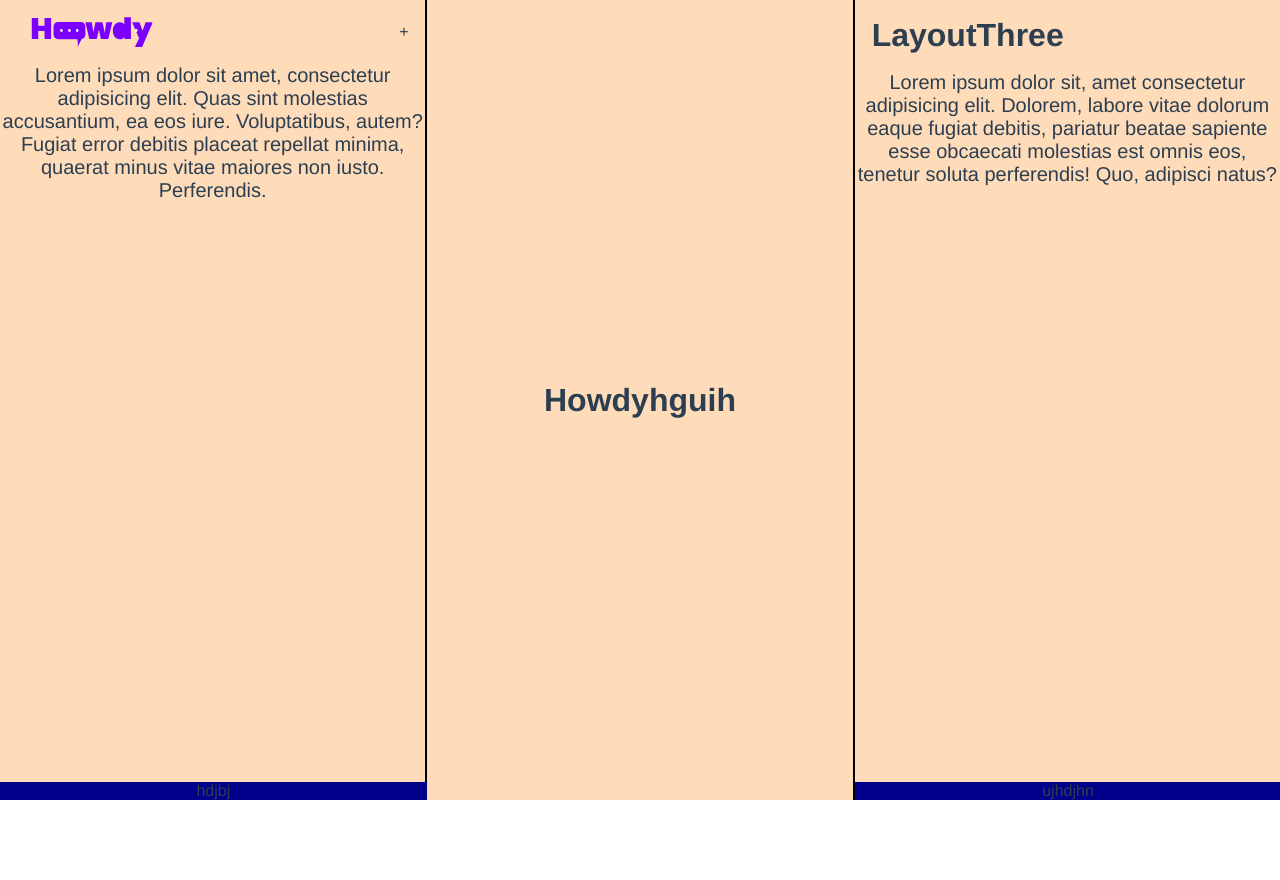
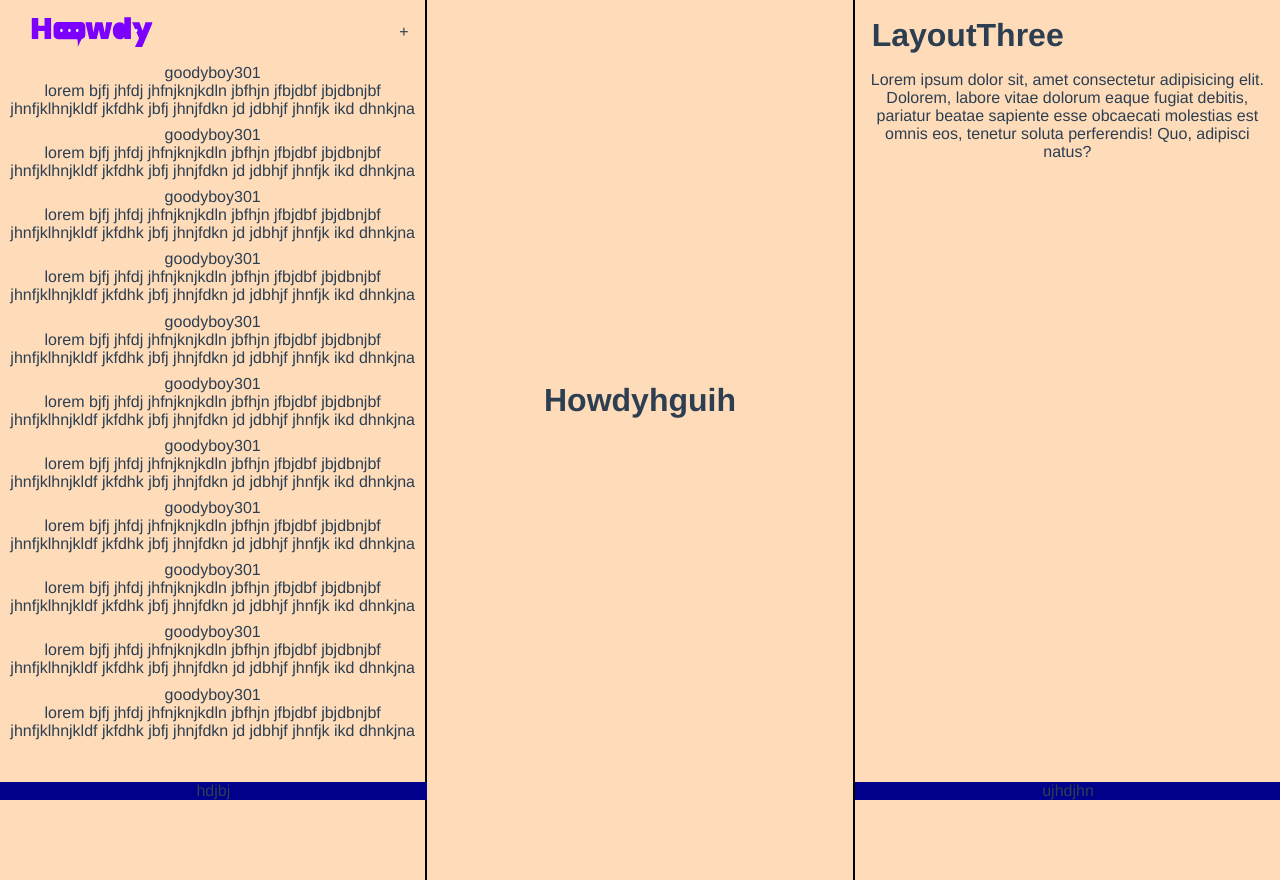
Before and after one commit to GoodyBoy301/Howdy-Frontend, a Vue app: page / in a window 1280 px wide. Before the commit the page ends 800 px from the top, so only its background shows below. Built offline with nearby package versions, Linux system fonts and the light colour scheme.

Commit message:
add static posts

```diff
--- a/src/components/Body.vue
+++ b/src/components/Body.vue
@@ -10,6 +10,10 @@ export default {};
 
 <style scoped>
 .body {
-  font-size: 20px;
+  font-size: 16px;
+  margin: 2%;
+  padding-bottom: 10vh;
+  height: 100vh;
+  overflow: scroll;
 }
 </style>
--- a/src/components/LayoutOne/index.vue
+++ b/src/components/LayoutOne/index.vue
@@ -6,11 +6,13 @@
       ></Tab
     >
     <Body
-      ><div>
-        Lorem ipsum dolor sit amet, consectetur adipisicing elit. Quas sint
-        molestias accusantium, ea eos iure. Voluptatibus, autem? Fugiat error
-        debitis placeat repellat minima, quaerat minus vitae maiores non iusto.
-        Perferendis.
+      ><div class="articles">
+        <article v-for="post in posts" :key="post.id">
+          <div class="post">
+            {{ post.author }}
+          </div>
+          <div>{{ post.content }}</div>
+        </article>
       </div></Body
     >
     <Footer>hdjbj</Footer>
@@ -22,8 +24,24 @@ import Body from "../Body.vue";
 import Footer from "../Footer.vue";
 import Tab from "../Tab.vue";
 
-import LogoText from "../../assets/Howdy.png";
+import posts from "../../data/posts";
+
 export default {
   components: { Tab, Body, Footer },
+  data() {
+    return {
+      posts,
+    };
+  },
 };
 </script>
+
+<style scoped>
+.articles {
+}
+article {
+  background: var(--primary);
+  margin-bottom: 2%;
+  border-radius: 2%;
+}
+</style>
--- /dev/null
+++ b/src/data/posts.js
@@ -0,0 +1,79 @@
+export default [
+  {
+    id: "uuhujhg76878",
+    author: "goodyboy301",
+    content:
+      "lorem bjfj jhfdj jhfnjknjkdln jbfhjn jfbjdbf jbjdbnjbf jhnfjklhnjkldf jkfdhk jbfj jhnjfdkn jd jdbhjf jhnfjk ikd dhnkjna",
+    likes: 32,
+  },
+  {
+    id: "uuhujhg76878",
+    author: "goodyboy301",
+    content:
+      "lorem bjfj jhfdj jhfnjknjkdln jbfhjn jfbjdbf jbjdbnjbf jhnfjklhnjkldf jkfdhk jbfj jhnjfdkn jd jdbhjf jhnfjk ikd dhnkjna",
+    likes: 32,
+  },
+  {
+    id: "uuhujhg76878",
+    author: "goodyboy301",
+    content:
+      "lorem bjfj jhfdj jhfnjknjkdln jbfhjn jfbjdbf jbjdbnjbf jhnfjklhnjkldf jkfdhk jbfj jhnjfdkn jd jdbhjf jhnfjk ikd dhnkjna",
+    likes: 32,
+  },
+  {
+    id: "uuhujhg76878",
+    author: "goodyboy301",
+    content:
+      "lorem bjfj jhfdj jhfnjknjkdln jbfhjn jfbjdbf jbjdbnjbf jhnfjklhnjkldf jkfdhk jbfj jhnjfdkn jd jdbhjf jhnfjk ikd dhnkjna",
+    likes: 32,
+  },
+  {
+    id: "uuhujhg76878",
+    author: "goodyboy301",
+    content:
+      "lorem bjfj jhfdj jhfnjknjkdln jbfhjn jfbjdbf jbjdbnjbf jhnfjklhnjkldf jkfdhk jbfj jhnjfdkn jd jdbhjf jhnfjk ikd dhnkjna",
+    likes: 32,
+  },
+  {
+    id: "uuhujhg76878",
+    author: "goodyboy301",
+    content:
+      "lorem bjfj jhfdj jhfnjknjkdln jbfhjn jfbjdbf jbjdbnjbf jhnfjklhnjkldf jkfdhk jbfj jhnjfdkn jd jdbhjf jhnfjk ikd dhnkjna",
+    likes: 32,
+  },
+  {
+    id: "uuhujhg76878",
+    author: "goodyboy301",
+    content:
+      "lorem bjfj jhfdj jhfnjknjkdln jbfhjn jfbjdbf jbjdbnjbf jhnfjklhnjkldf jkfdhk jbfj jhnjfdkn jd jdbhjf jhnfjk ikd dhnkjna",
+    likes: 32,
+  },
+  {
+    id: "uuhujhg76878",
+    author: "goodyboy301",
+    content:
+      "lorem bjfj jhfdj jhfnjknjkdln jbfhjn jfbjdbf jbjdbnjbf jhnfjklhnjkldf jkfdhk jbfj jhnjfdkn jd jdbhjf jhnfjk ikd dhnkjna",
+    likes: 32,
+  },
+  {
+    id: "uuhujhg76878",
+    author: "goodyboy301",
+    content:
+      "lorem bjfj jhfdj jhfnjknjkdln jbfhjn jfbjdbf jbjdbnjbf jhnfjklhnjkldf jkfdhk jbfj jhnjfdkn jd jdbhjf jhnfjk ikd dhnkjna",
+    likes: 32,
+  },
+  {
+    id: "uuhujhg76878",
+    author: "goodyboy301",
+    content:
+      "lorem bjfj jhfdj jhfnjknjkdln jbfhjn jfbjdbf jbjdbnjbf jhnfjklhnjkldf jkfdhk jbfj jhnjfdkn jd jdbhjf jhnfjk ikd dhnkjna",
+    likes: 32,
+  },
+  {
+    id: "uuhujhg76878",
+    author: "goodyboy301",
+    content:
+      "lorem bjfj jhfdj jhfnjknjkdln jbfhjn jfbjdbf jbjdbnjbf jhnfjklhnjkldf jkfdhk jbfj jhnjfdkn jd jdbhjf jhnfjk ikd dhnkjna",
+    likes: 32,
+  },
+];
```
